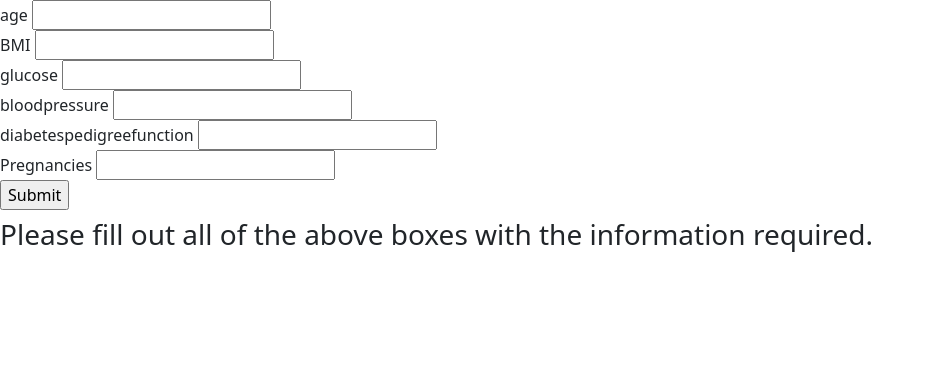
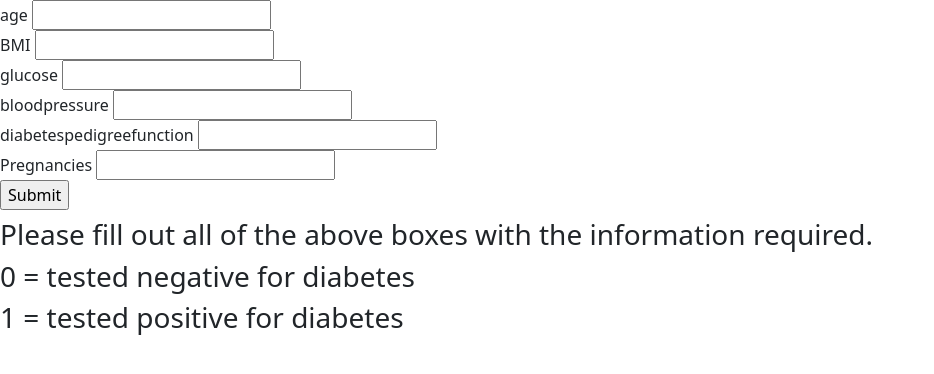
Before and after one commit to Dynamo700/Machine_Learning_Project, a Flask app: page /diabetesForm in a window 1280 px wide. Shown: the part 58-432 px from the top of the page, without its empty margins (0-934 px from the left). Run offline with Flask 3, Linux system fonts and the light colour scheme; parts of the project's set-up code (start-up, migrations or seed data) failed here and were passed over.

Commit message:
Additional small fixes added.

```diff
--- a/form.py
+++ b/form.py
@@ -9,7 +9,7 @@ from sklearn.linear_model import LinearRegression
 class MpgForm(FlaskForm):
     horsepower = DecimalField("Horsepower", validators=[DataRequired()])
     cylinders = IntegerField("Cylinders", validators=[DataRequired()])
-    weight = FloatField("Weight", validators=[DataRequired()])
+    weight = IntegerField("Weight", validators=[DataRequired()])
     modelyear = IntegerField("ModelYear", validators=[DataRequired()])
     origin_usa = IntegerField("Origin_usa", validators=[DataRequired()])
     origin_japan = IntegerField("Origin_japan", validators=[DataRequired()])
@@ -18,9 +18,9 @@ class MpgForm(FlaskForm):
 
 class DiaForm(FlaskForm):
     Age = IntegerField("age", validators=[DataRequired()])
-    BMI = FloatField("bmi", validators=[DataRequired()])
+    BMI = IntegerField("bmi", validators=[DataRequired()])
     Glucose = IntegerField("glucose", validators=[DataRequired()])
-    BloodPressure = FloatField("bloodpressure", validators=[DataRequired()])
+    BloodPressure = IntegerField("bloodpressure", validators=[DataRequired()])
     DiabetesPedigreeFunction = IntegerField("diabetespedigreefunction", validators=[DataRequired()])
     Pregnancies = IntegerField("Pregnancies", validators=[DataRequired()])
     submit = SubmitField("Submit")
--- a/templates/diabetes.html
+++ b/templates/diabetes.html
@@ -55,5 +55,11 @@
 <h3>
    Please fill out all of the above boxes with the information required.
 </h3>
+<h3>
+    0 = tested negative for diabetes
+</h3>
+<h3>
+    1 = tested positive for diabetes
+</h3>
 </body>
 </html>
--- a/templates/index.html
+++ b/templates/index.html
@@ -1,6 +1,7 @@
 <!DOCTYPE html>
 <html lang="en">
 <head>
+
     <meta charset="UTF-8">
     <meta name="viewport" content="width=device-width, initial-scale=1">
     <link rel="stylesheet" href="https://cdn.jsdelivr.net/npm/bootstrap@5.3.2/dist/css/bootstrap.min.css">
```
Also changed, not shown: app.py (line endings or trailing spaces).
